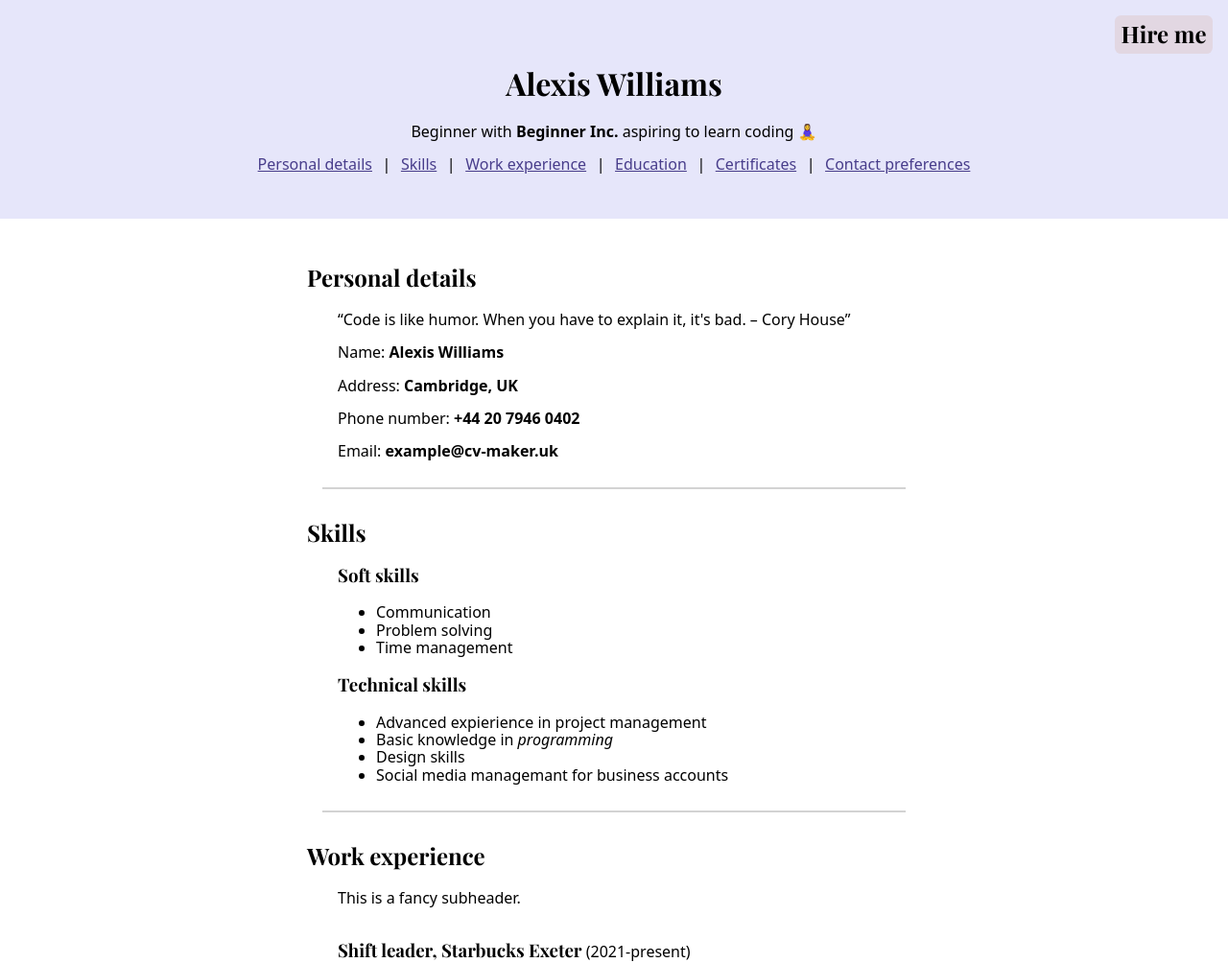
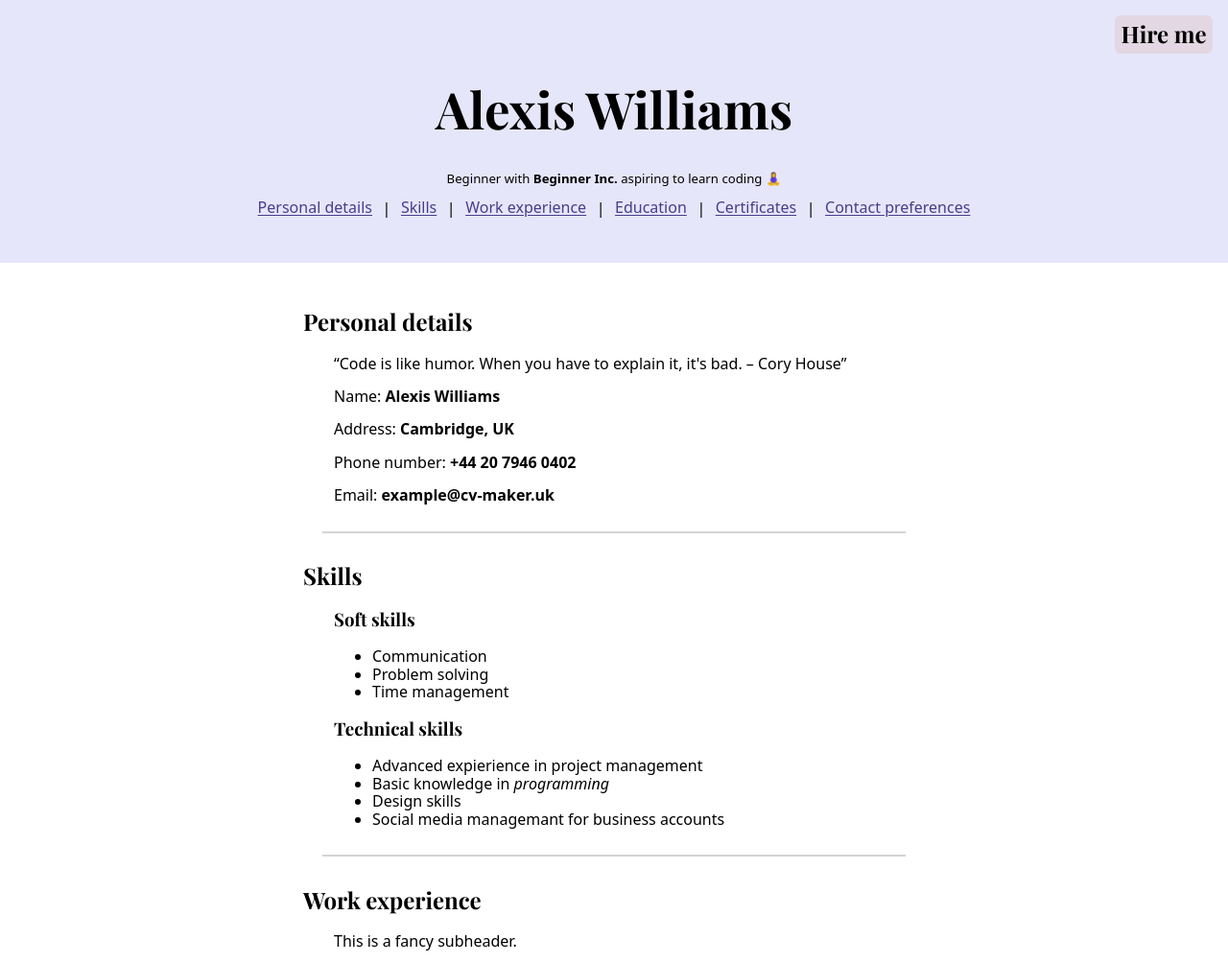
Before and after one commit to liga-auguste/task-cv-setup, a plain HTML site: page index.html in a window 1280 px wide. Shown: the top 1004 px of the page at 96% size. Drawn offline with nearby package versions, Linux system fonts and the light colour scheme; a web font is replaced by a local one.

Commit message:
correction length units

```diff
--- a/index.html
+++ b/index.html
@@ -23,8 +23,10 @@
 
 <body>
     <header class="header">
-        <h1>Alexis Williams</h1>
-        <p>Beginner with <strong>Beginner Inc.</strong> aspiring to learn coding</p>
+        <div class="name-header">
+            <h1 class="name">Alexis Williams</h1>
+            <p class="occupation">Beginner with <strong>Beginner Inc.</strong> aspiring to learn coding</p>
+        </div>
         <nav>
             <a href="#details">Personal details</a> |
             <a href="#skills">Skills</a> |
--- a/style.css
+++ b/style.css
@@ -30,7 +30,7 @@ h3 {
 }
 
 main article {
-  padding-left: 1rem;
+  padding-left: 0.5 rem;
   padding-right: 1rem;
 }
 
@@ -72,6 +72,17 @@ article + article {
   content: " 🧘‍♀️";
 }
 
+.header div {
+  font-size: 3.3rem;
+}
+
+.name {
+  font-size: 1em;
+}
+.occupation {
+  font-size: 0.25em;
+}
+
 .experience-heading {
   display: inline-block;
 }
```
